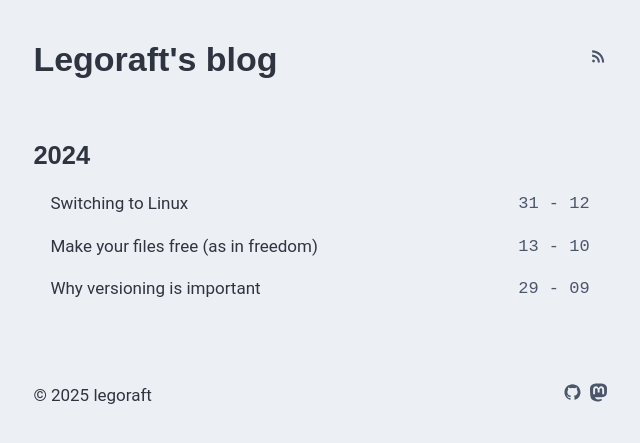
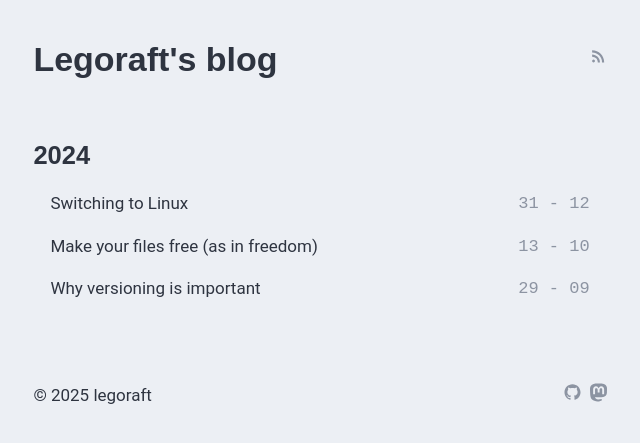
Before and after one commit to legoraft/legoraft.github.io, a Jekyll site: the page built from index.html, in a window 1280 px wide. Shown: the top 443 px of the page, without its empty margins (320-960 px from the left). Built offline with Jekyll 4.4.1, drawn with Linux system fonts in a browser that asks for light colours; some web fonts are replaced.

Commit message:
feat: made secondary colors slightly lighter

```diff
--- a/_sass/colors.scss
+++ b/_sass/colors.scss
@@ -2,8 +2,9 @@
     --background: #eceff4;
     --surface: #d8dee9;
 
-    --secondary: #4c566a;
     --primary: #2e3440;
+    --secondary-opaque: 76, 86, 106;
+    --secondary: rgba(var(--secondary-opaque), 0.6);
 
     --accent: #5e81ac;
 }
@@ -13,8 +14,9 @@
         --background: #2e3440;
         --surface: #3b4252;
 
-        --secondary: #d8dee9;
         --primary: #eceff4;
+        --secondary-opaque: 216, 222, 233;
+        --secondary: rgba(var(--secondary-opaque), 0.6);
 
         --accent: #88c0d0;
     }
```
